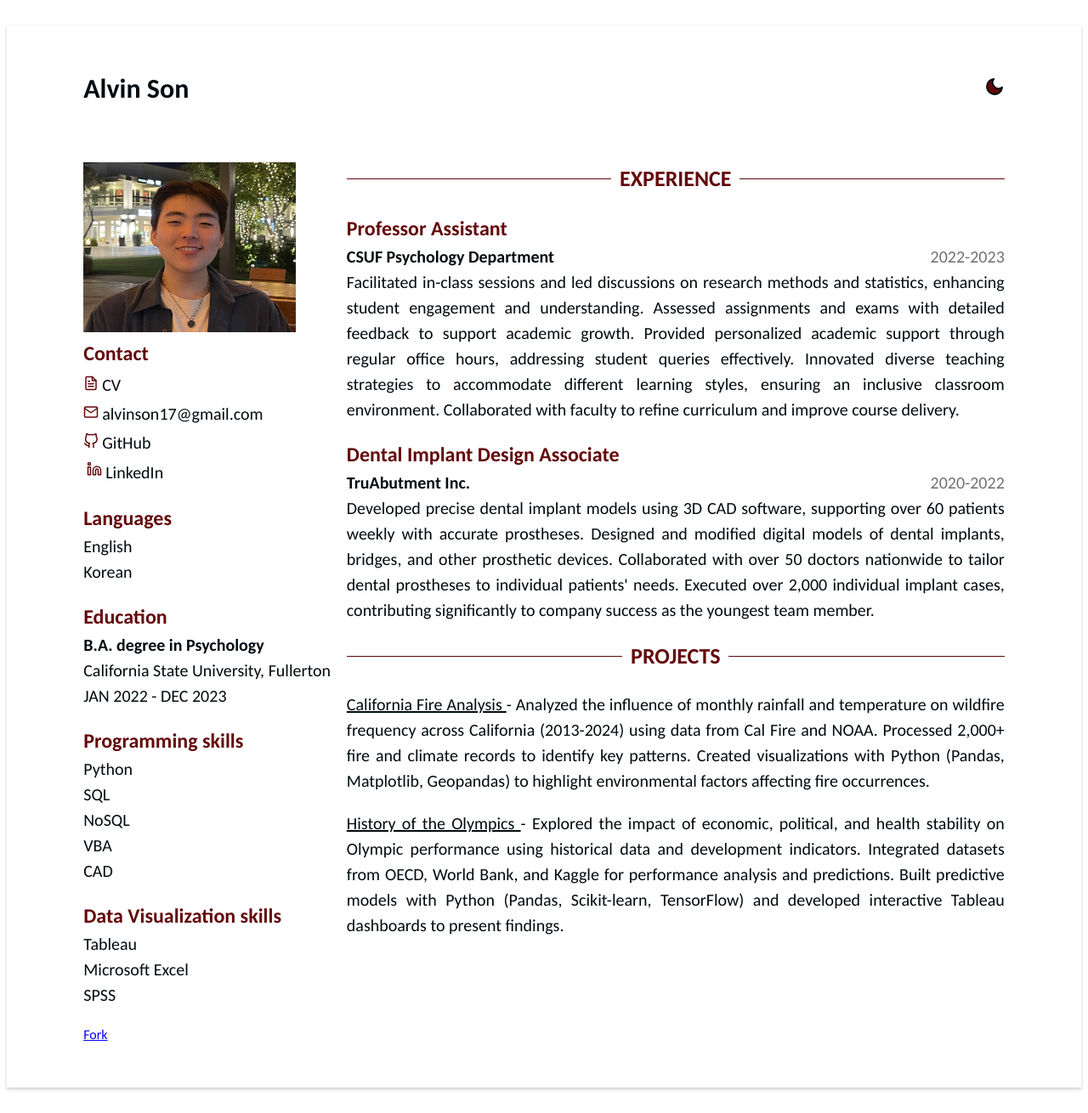
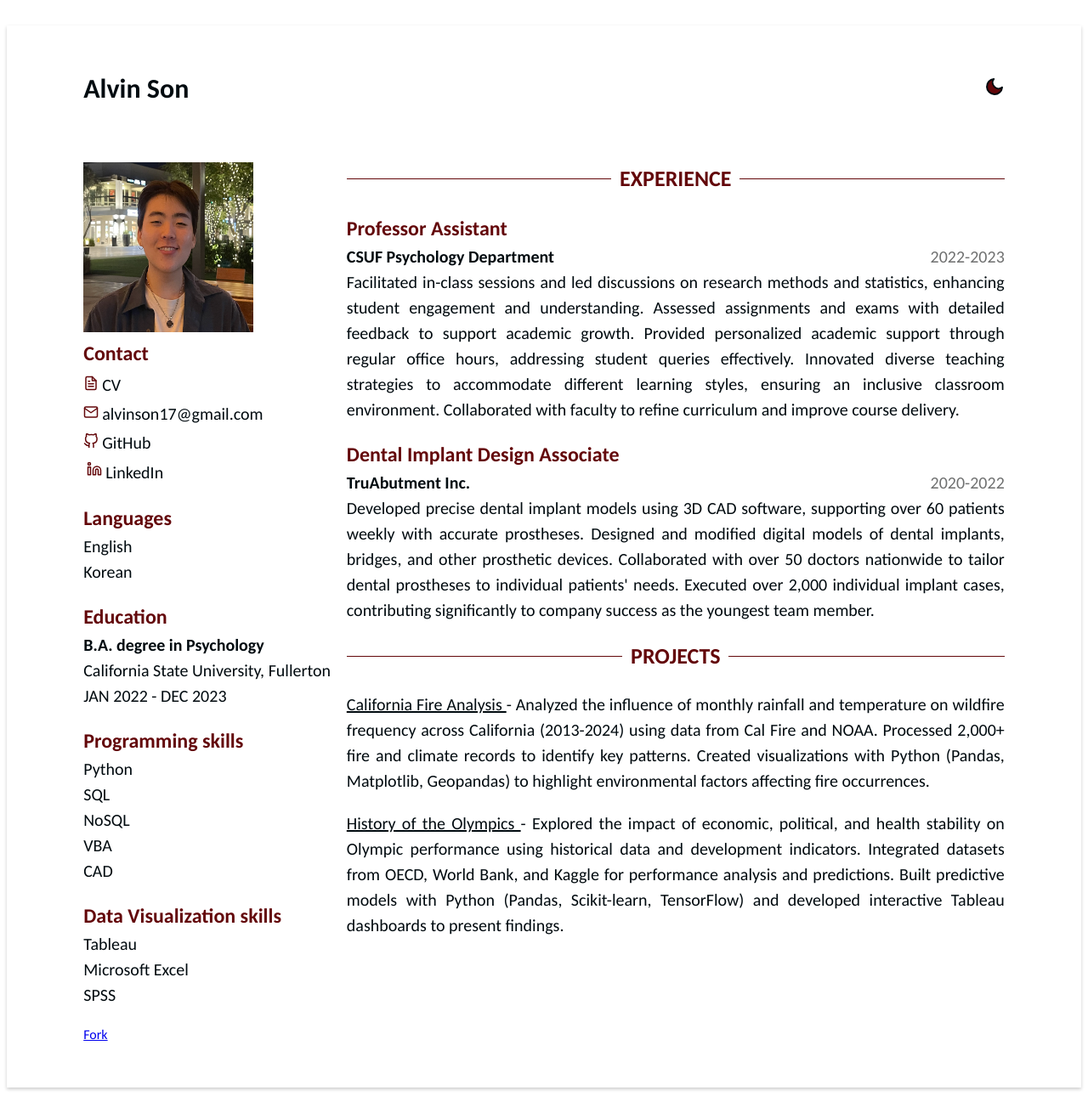
Before and after one commit to Alvin-Son/Alvin-Son.github.io, a Jekyll site: the page built from index.html, in a window 1280 px wide. Shown: the whole page at 85% size. Built offline with Jekyll 4.4.1, drawn with Linux system fonts in a browser that asks for light colours.

Commit message:
Update contact.html

```diff
--- a/_includes/contact.html
+++ b/_includes/contact.html
@@ -1,6 +1,6 @@
 {% assign contact = site.data.data.contact %}
 {% if contact %}
-<img src="headshot.png" width="250" height="200">
+<img src="headshot.png" width="200" height="200">
 <section class="contact">
     <div class="title">Contact</div>
 
```
